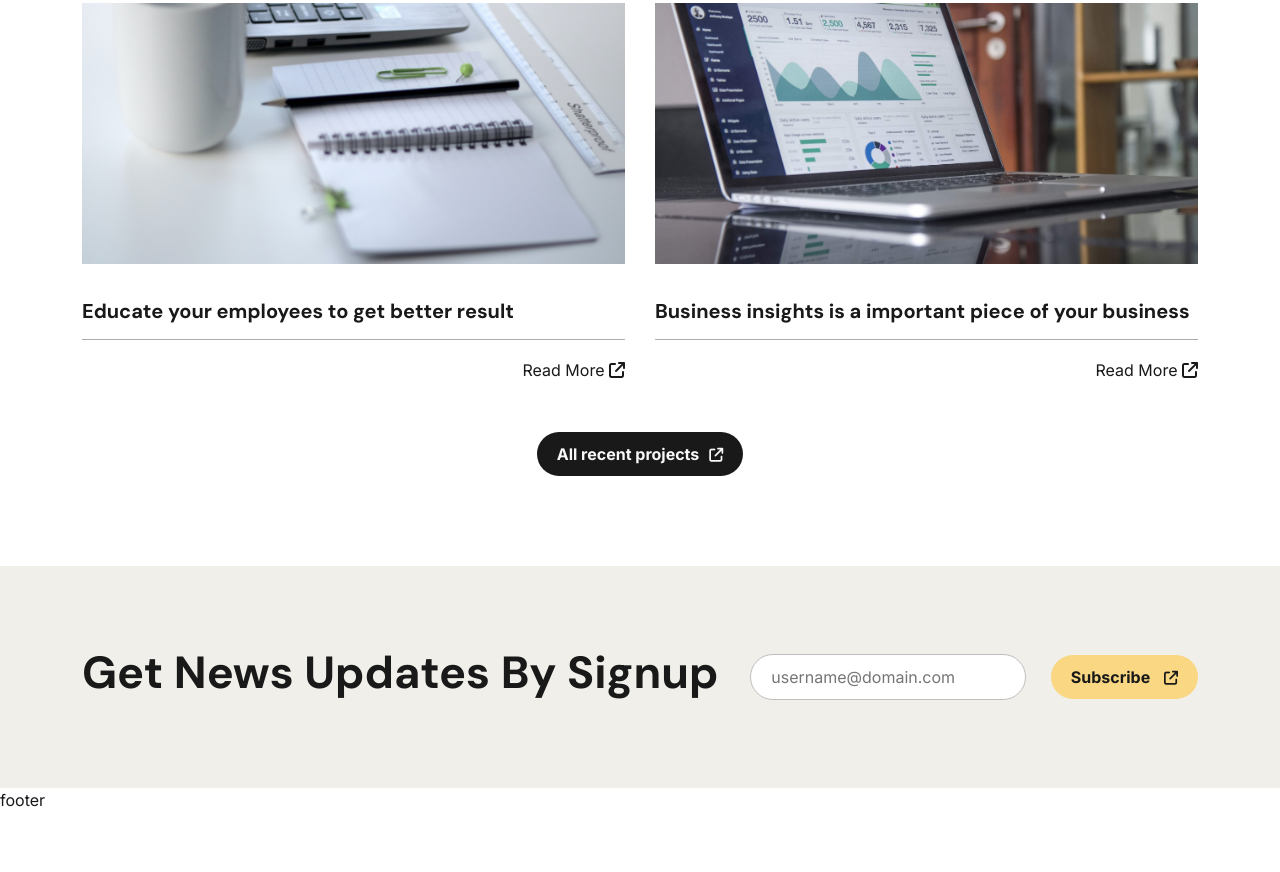
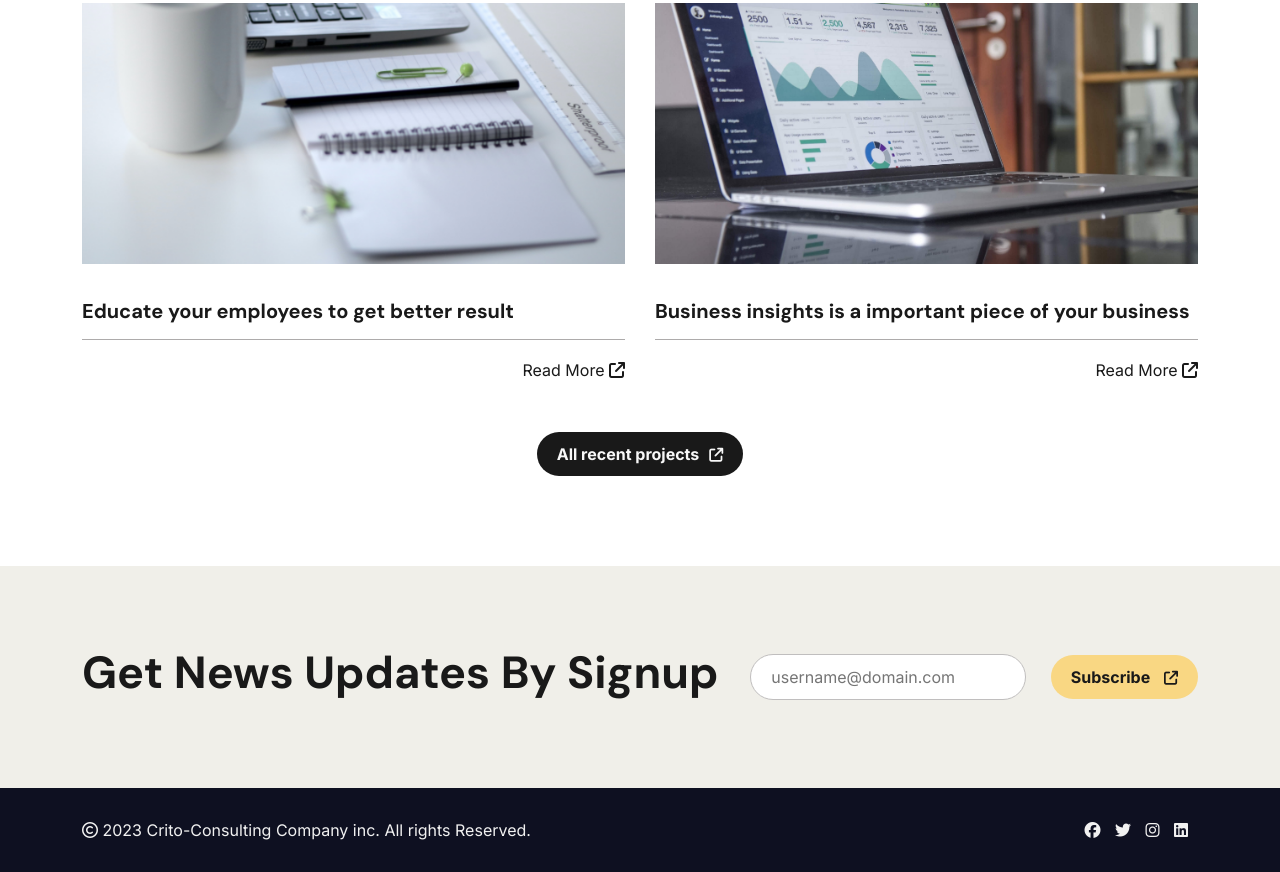
Before and after one commit to EveKru/html-css-assignment, a plain HTML site: page index.html in a window 1280 px wide. Shown: the part 1803-2675 px from the top of the page. Before the commit the page ends 2615 px from the top, so only its background shows below. Drawn offline with nearby package versions, Linux system fonts and the light colour scheme.

Commit message:
Footer klar

```diff
--- a/css/style.scss
+++ b/css/style.scss
@@ -314,3 +314,34 @@ header {
         }
     }
 }
+
+footer {
+    background-color: #0e1021;
+    border-top: #f8f8f8;
+    padding-top: 30px;
+    padding-bottom: 30px;
+    align-items: center;
+
+    .container {
+        display: flex;
+        justify-content: space-between;
+        align-items: center;
+
+        .copyright-text {
+
+            p {
+                display: inline;
+                color: #f1f1f1;
+            }
+
+        }
+
+        .social-media {
+
+            a {
+                color: #f1f1f1;
+                padding-right: 10px;
+            }
+        }
+    }
+}
--- a/index.html
+++ b/index.html
@@ -126,7 +126,17 @@
         </main>
 
         <footer>
-            footer
+            <div class="container">
+                <div class="copyright-text">
+                    <p> <i class="fa-regular fa-copyright"></i> 2023 Crito-Consulting Company inc. All rights Reserved.</p>
+                </div>
+                <div class="social-media">
+                    <a href="http://" target="_blank"><i class="fa-brands fa-facebook"></i></a>
+                    <a href="http://" target="_blank"><i class="fa-brands fa-twitter"></i></a>
+                    <a href="http://" target="_blank"><i class="fa-brands fa-instagram"></i></a>
+                    <a href="http://" target="_blank"><i class="fa-brands fa-linkedin"></i></a>
+                </div>
+            </div>
         </footer>
     </div>
 </body>
```
Also changed, not shown: css/style.css.
